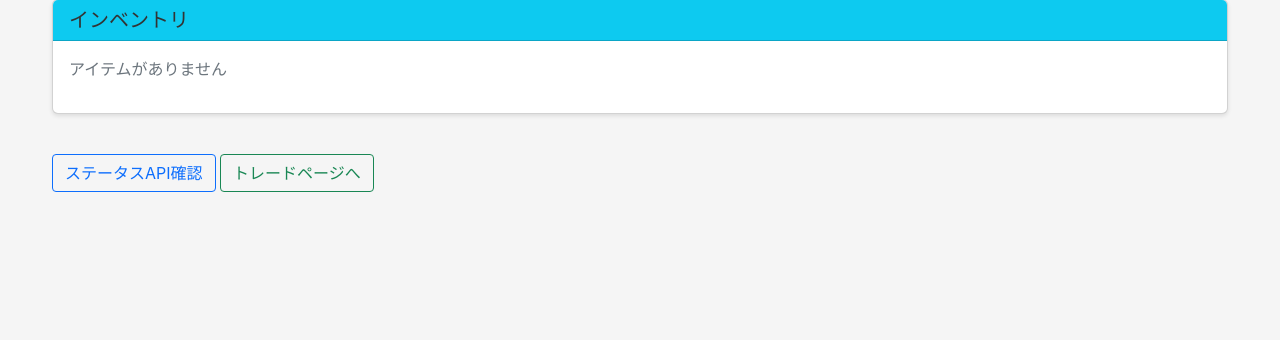
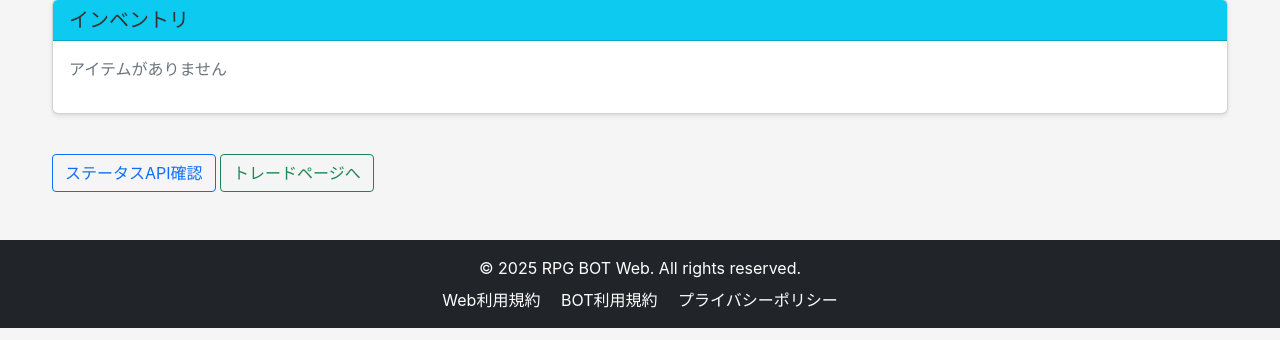
Before and after one commit to RPG-478/RPG_WEB, a FastAPI app: template templates/dashboard.html in a window 1280 px wide. Shown: the part 460-800 px from the top of the page. Run offline with FastAPI, Linux system fonts and the light colour scheme; the template is opened without the code that fills it, so the values that code supplies are empty; parts of the project's set-up code (start-up, migrations or seed data) failed here and were passed over.

Commit message:
dashboard.html を更新

```diff
--- a/templates/dashboard.html
+++ b/templates/dashboard.html
@@ -79,5 +79,19 @@
     </div>
 
     <script src="https://cdn.jsdelivr.net/npm/bootstrap@5.3.0/dist/js/bootstrap.bundle.min.js"></script>
+    <footer class="bg-dark text-white py-3 mt-5">
+        <div class="container text-center">
+            <p class="mb-2">&copy; 2025 RPG BOT Web. All rights reserved.</p>
+            <p class="mb-0">
+                <a href="/terms" class="text-white text-decoration-none me-3">Web利用規約</a>
+                <a href="/bot-terms" class="text-white text-decoration-none me-3">BOT利用規約</a>
+                <a href="/privacy" class="text-white text-decoration-none">プライバシーポリシー</a>
+            </p>
+        </div>
+    </footer>
+
+    <script src="https://cdn.jsdelivr.net/npm/bootstrap@5.3.0/dist/js/bootstrap.bundle.min.js"></script>
 </body>
 </html>
+</body>
+</html>
```
